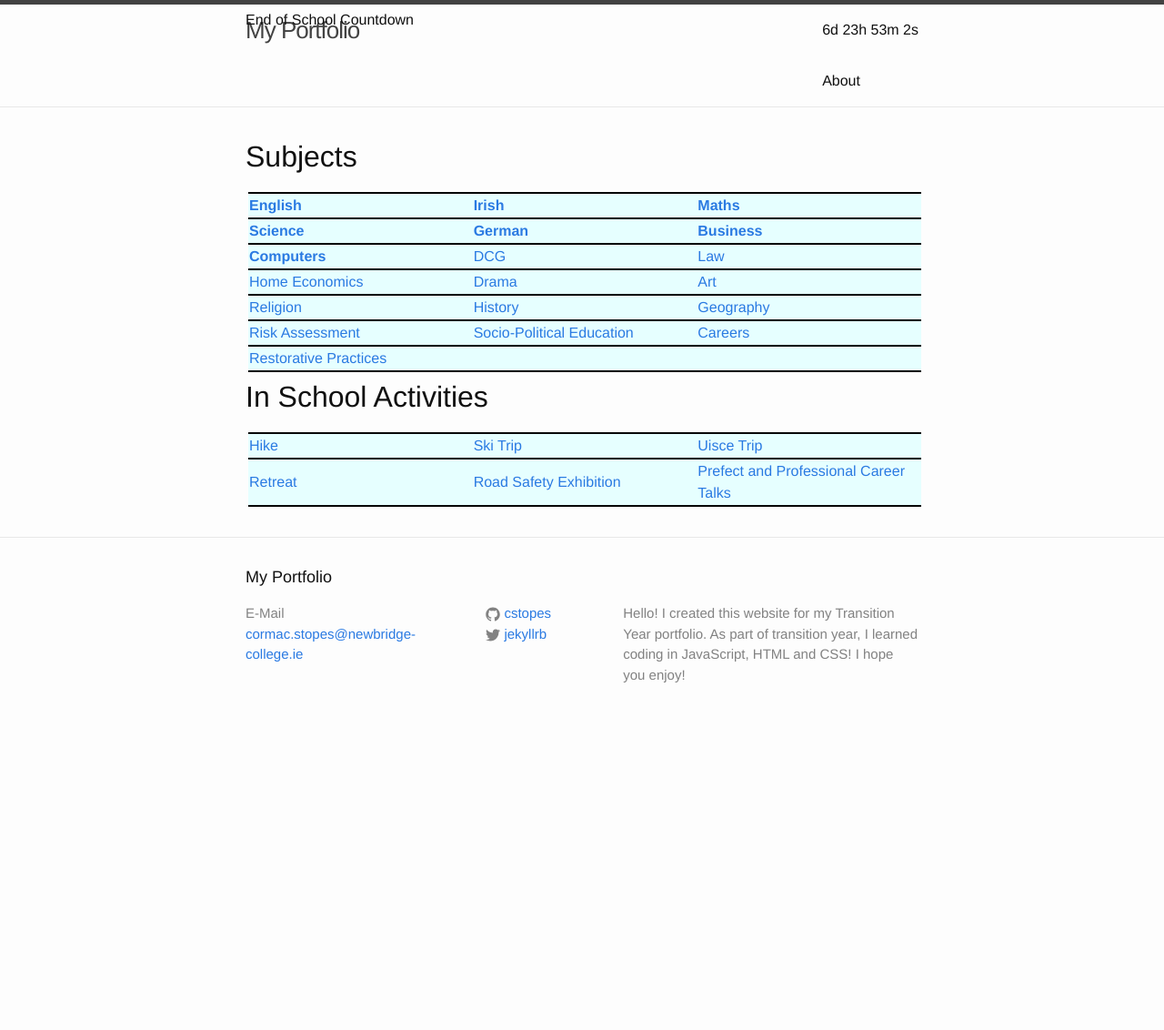
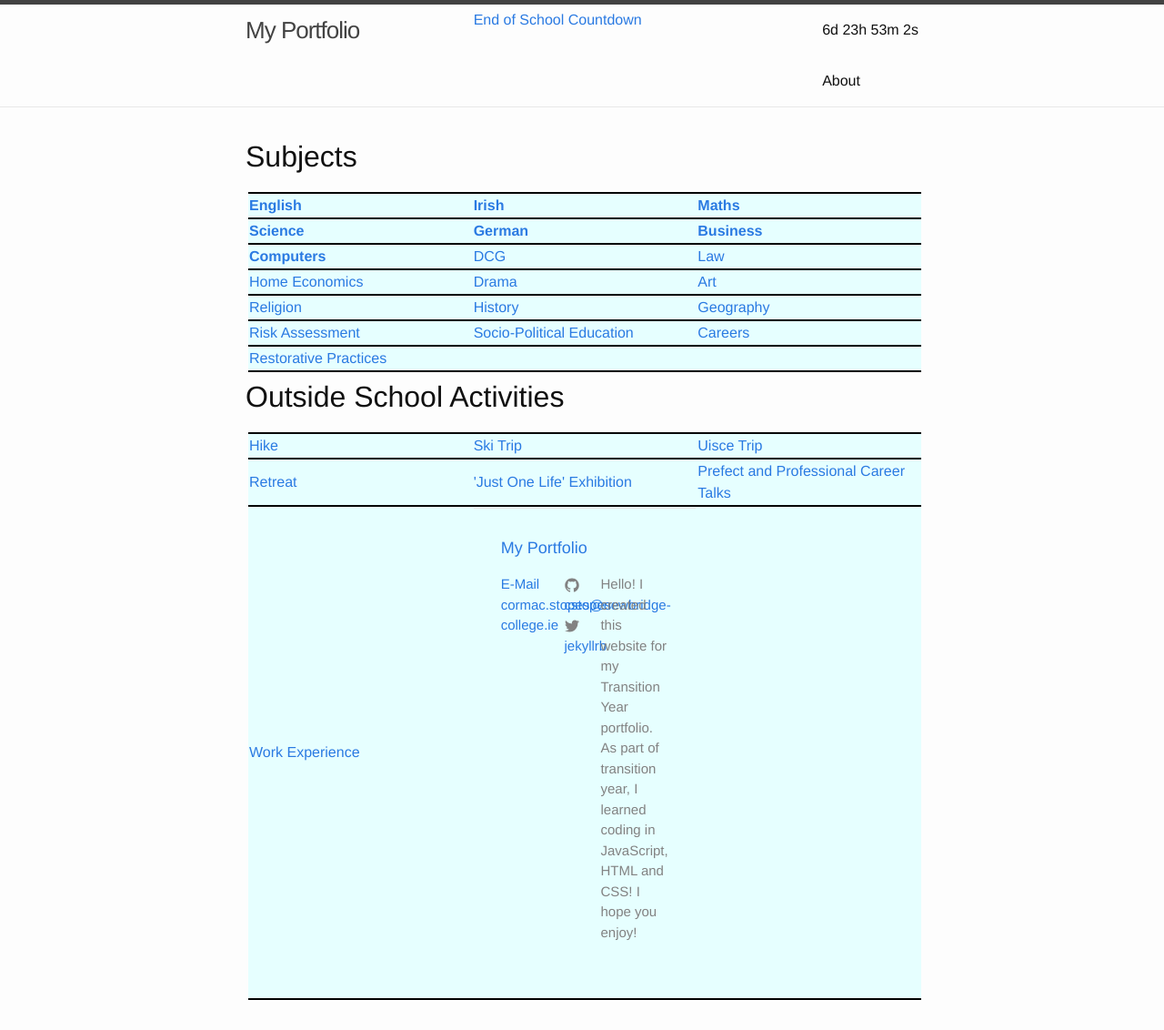
Before and after one commit to cstopes/cstopes.github.io, a Jekyll site: the page built from index.html, in a window 1280 px wide. Shown: the whole page at 91% size. Built offline with Jekyll 4.4.1, drawn with Linux system fonts in a browser that asks for light colours; before the commit the page ends 900 px from its top, so only the background shows below that.

Commit message:
Update index.html

```diff
--- a/index.html
+++ b/index.html
@@ -41,17 +41,21 @@
         <td><a href = "/2017/04/04/restorative_practices.html" target = "_blank">Restorative Practices</a></td>
       </tr>
   </table>
-    <h1>In School Activities</h1>
+    <h1>Outside School Activities</h1>
   <table>
     <tr>
-      <td><a href = "/2017/04/04/hike.html">Hike</a></td>
-      <td><a href = "/2017/04/04/skitrip.html">Ski Trip</a></td>
-      <td><a href = "/2017/04/04/uisce.html">Uisce Trip</a></td>
+      <td><a href = "/2017/04/04/hike.html" target = "_blank">Hike</a></td>
+      <td><a href = "/2017/04/04/skitrip.html" target = "_blank">Ski Trip</a></td>
+      <td><a href = "/2017/04/04/uisce.html" target = "_blank">Uisce Trip</a></td>
     </tr>
     <tr>
-      <td><a href = "/2017/04/04/retreat.html">Retreat</a></td>
-      <td><a href = "/2017/04/04/roadsafety.html">Road Safety Exhibition</a></td>
-      <td><a href = "/2017/04/04/careertalks.html">Prefect and Professional Career Talks</a></td>
+      <td><a href = "/2017/04/04/retreat.html" target = "_blank">Retreat</a></td>
+      <td><a href = "/2017/04/04/roadsafety.html" target = "_blank">'Just One Life' Exhibition</a></td>
+      <td><a href = "/2017/04/04/careertalks.html" target = "_blank">Prefect and Professional Career Talks</a></td>
+    </tr>
+    <tr>
+      <td><a href = "/2017/04/04/workex.html" target = "_blank">Work Experience</a></td>
+      <td><a href = /2017/04/04/
   </table>
 </div>
 
```
